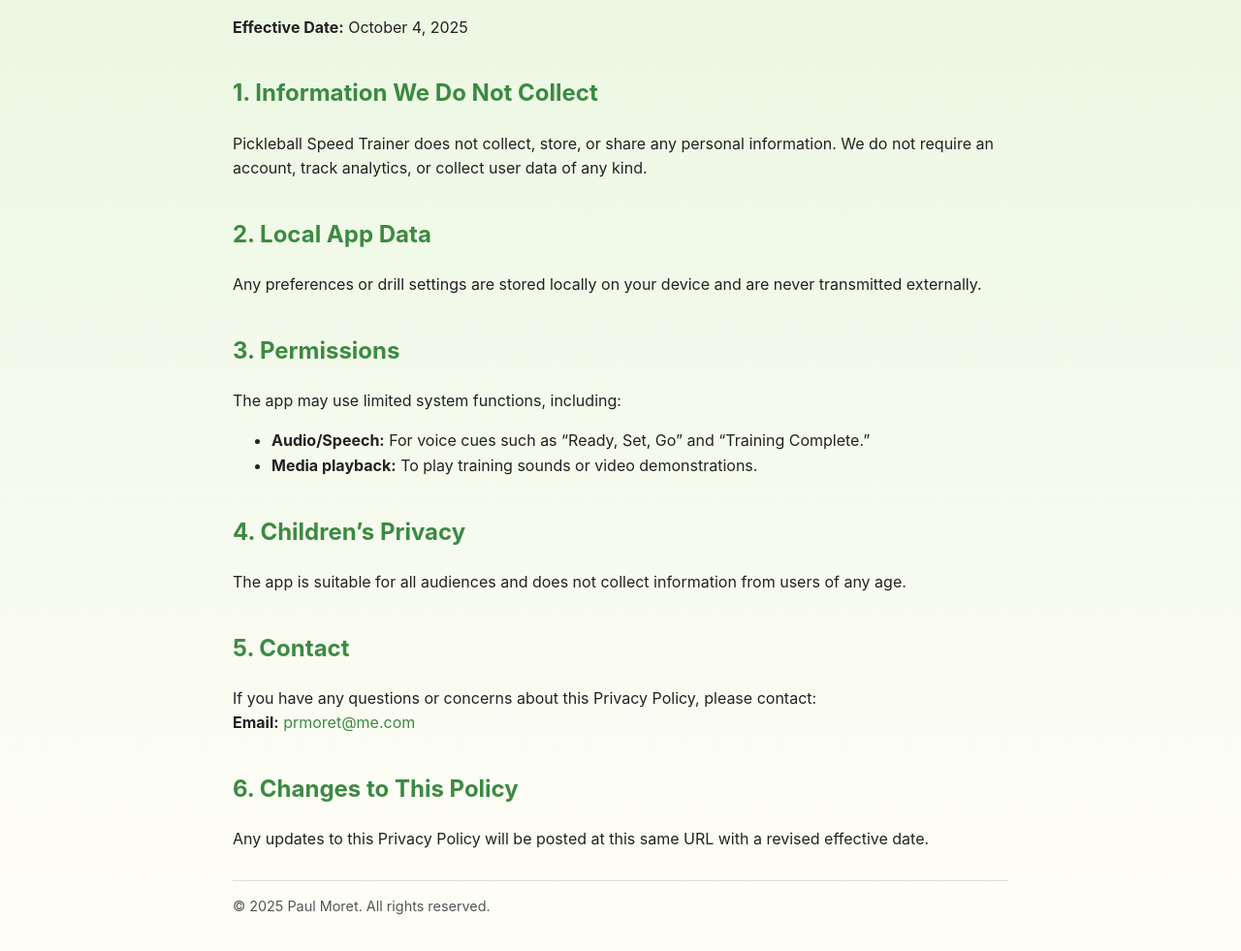
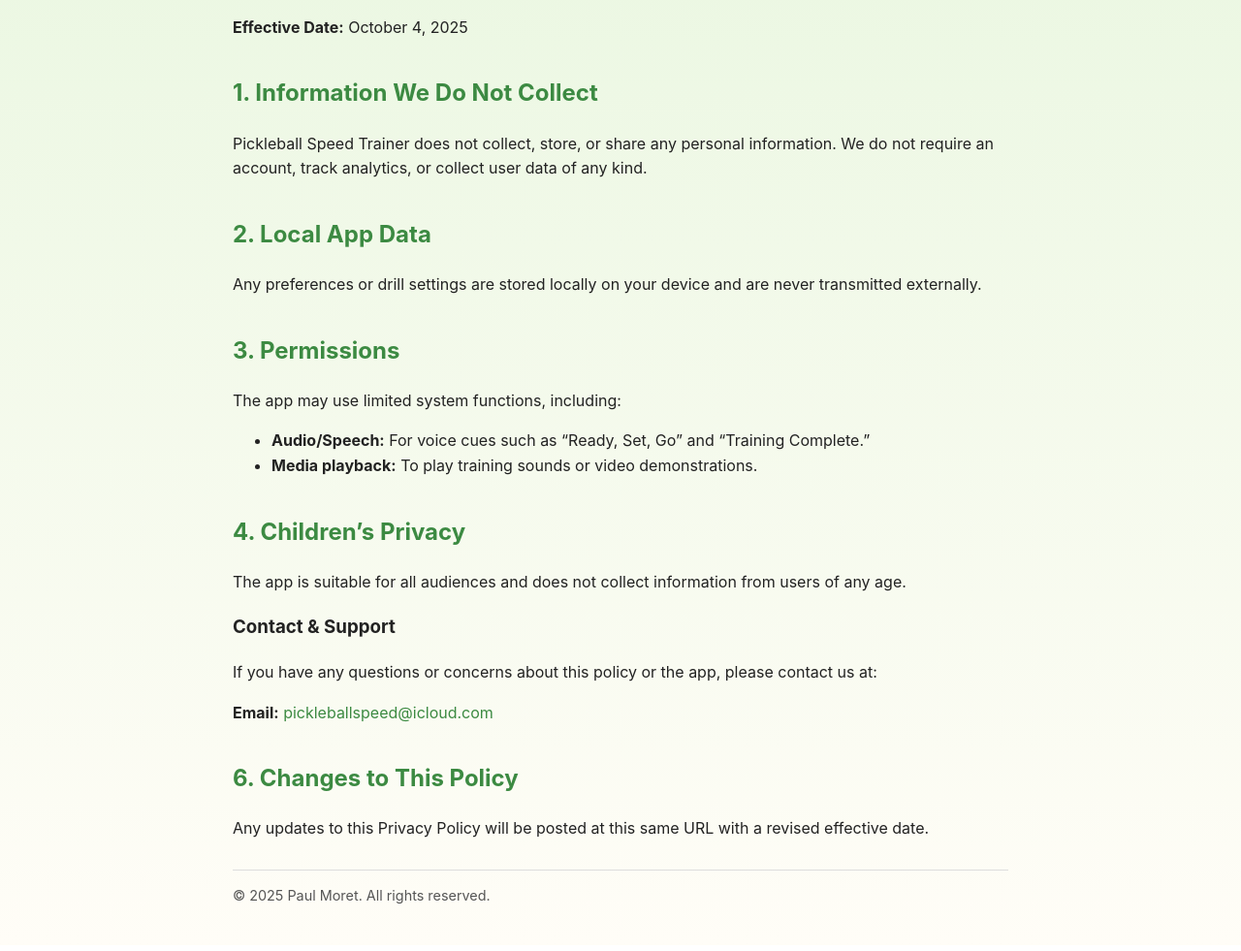
Before and after one commit to prmoret/pickleball-speed-trainer-policy, a plain HTML site: page privacy-policy.html in a window 1280 px wide. Shown: the part 107-1088 px from the top of the page at 97% size. Drawn offline with Linux system fonts and the light colour scheme.

Commit message:
Update privacy-policy.html

```diff
--- a/privacy-policy.html
+++ b/privacy-policy.html
@@ -59,9 +59,9 @@
   <h2>4. Children’s Privacy</h2>
   <p>The app is suitable for all audiences and does not collect information from users of any age.</p>
 
-  <h2>5. Contact</h2>
-  <p>If you have any questions or concerns about this Privacy Policy, please contact:<br>
-  <strong>Email:</strong> <a href="mailto:prmoret@me.com">prmoret@me.com</a></p>
+  <h3>Contact & Support</h3>
+<p>If you have any questions or concerns about this policy or the app, please contact us at:</p>
+<p><strong>Email:</strong> <a href="mailto:pickleballspeed@icloud.com">pickleballspeed@icloud.com</a></p>
 
   <h2>6. Changes to This Policy</h2>
   <p>Any updates to this Privacy Policy will be posted at this same URL with a revised effective date.</p>
```
